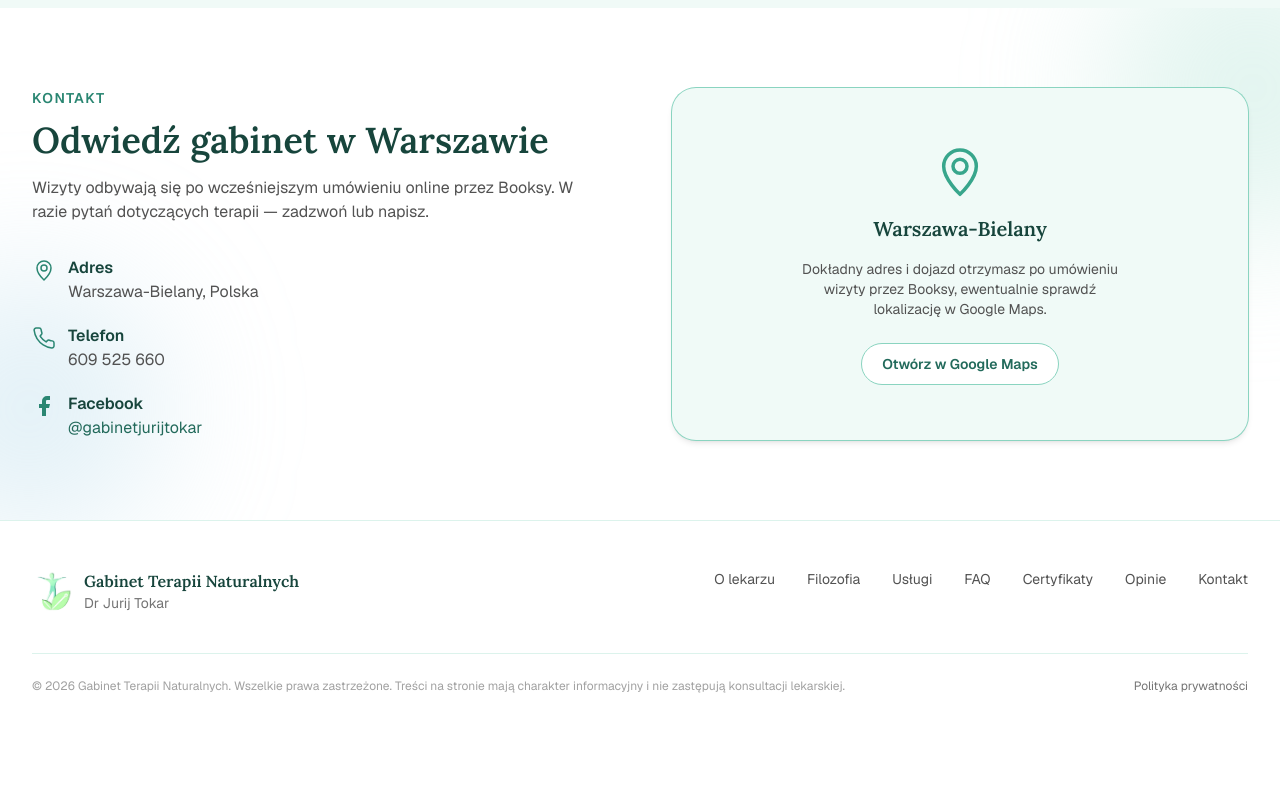
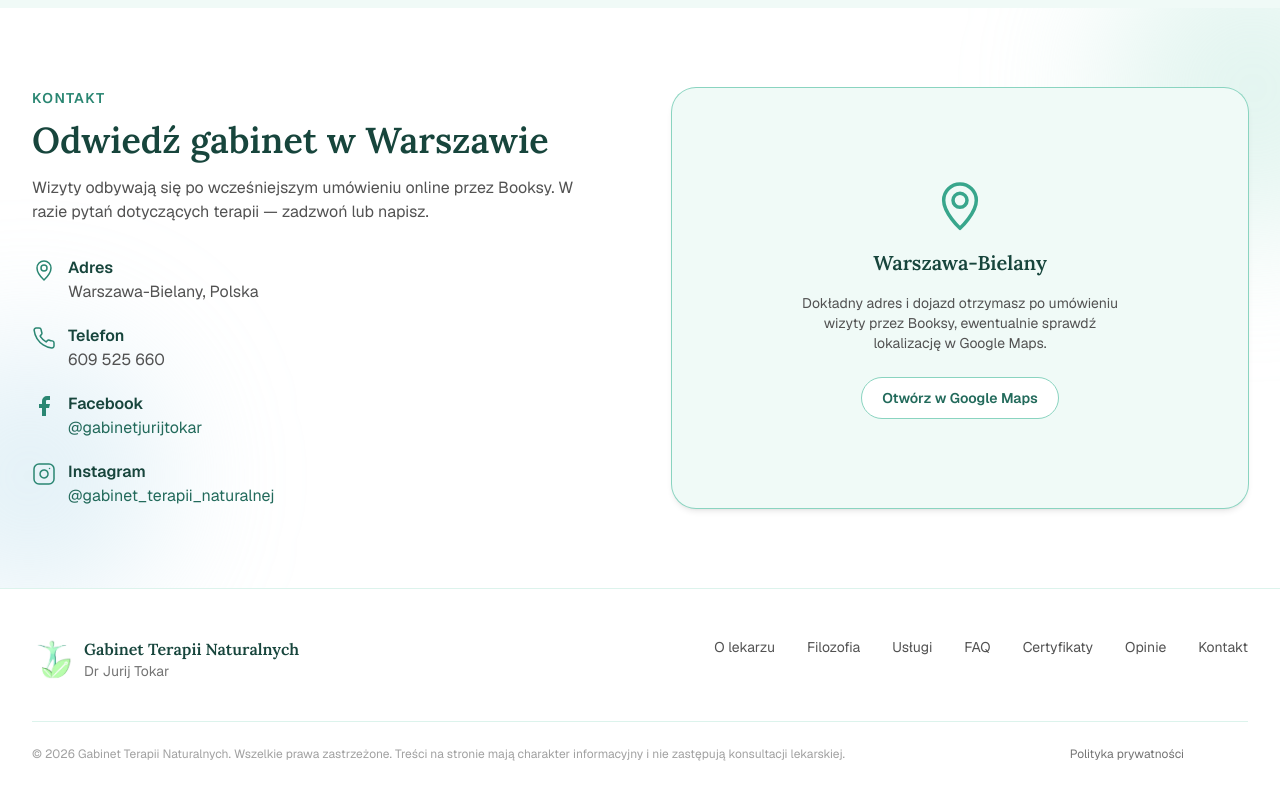
Before and after one commit to Lucazmonteiro/site-YURI, a Next.js app: page / in a window 1280 px wide. Shown: the part 6007-6807 px from the top of the page. Before the commit the page ends 6749 px from the top, so only its background shows below. Built offline with nearby package versions, Linux system fonts and the light colour scheme.

Commit message:
feat: add back-to-top button, fix footer layout overlap, and add official instagram link

```diff
--- a/src/app/layout.tsx
+++ b/src/app/layout.tsx
@@ -4,6 +4,7 @@ import { Lora } from "next/font/google";
 import { headers } from "next/headers";
 import Header from "@/components/layout/header";
 import Footer from "@/components/layout/footer";
+import BackToTop from "@/components/ui/back-to-top";
 import { siteConfig } from "@/lib/site-config";
 import "./globals.css";
 
@@ -73,7 +74,7 @@ const jsonLd = {
     "@type": "Physician",
     name: siteConfig.doctorName,
   },
-  sameAs: [siteConfig.facebook],
+  sameAs: [siteConfig.facebook, siteConfig.instagram],
 };
 
 export default async function RootLayout({
@@ -97,6 +98,7 @@ export default async function RootLayout({
         <Header />
         <main className="flex-1">{children}</main>
         <Footer />
+        <BackToTop />
       </body>
     </html>
   );
--- a/src/app/polityka-prywatnosci/page.tsx
+++ b/src/app/polityka-prywatnosci/page.tsx
@@ -120,10 +120,10 @@ export default function PolitykaPrywatnosciPage() {
             6. Odnośniki do serwisów zewnętrznych
           </h2>
           <p className="mt-3 leading-relaxed text-neutral-700">
-            Strona zawiera odnośniki do profilu Facebook oraz do platformy
-            Booksy. Po przejściu na te serwisy obowiązują ich własne,
-            niezależne od niniejszego dokumentu, polityki prywatności i
-            regulaminy.
+            Strona zawiera odnośniki do profili Facebook i Instagram oraz do
+            platformy Booksy. Po przejściu na te serwisy obowiązują ich
+            własne, niezależne od niniejszego dokumentu, polityki prywatności
+            i regulaminy.
           </p>
         </div>
 
--- a/src/components/layout/footer.tsx
+++ b/src/components/layout/footer.tsx
@@ -37,7 +37,7 @@ export default function Footer() {
           </nav>
         </div>
 
-        <div className="mt-10 flex flex-col gap-3 border-t border-brand-100 pt-6 text-xs text-neutral-400 sm:flex-row sm:items-center sm:justify-between">
+        <div className="mt-10 flex flex-col gap-3 border-t border-brand-100 pb-10 pt-6 text-xs text-neutral-400 sm:flex-row sm:items-center sm:justify-between sm:pb-0 sm:pr-16">
           <p>
             © {new Date().getFullYear()} {siteConfig.name}. Wszelkie prawa
             zastrzeżone. Treści na stronie mają charakter informacyjny i nie
--- a/src/components/sections/contact.tsx
+++ b/src/components/sections/contact.tsx
@@ -66,6 +66,25 @@ export default function Contact() {
                 </dd>
               </div>
             </div>
+            <div className="flex items-start gap-3">
+              <svg aria-hidden="true" xmlns="http://www.w3.org/2000/svg" viewBox="0 0 24 24" fill="none" stroke="currentColor" strokeWidth={1.5} className="mt-0.5 h-6 w-6 shrink-0 text-brand-600">
+                <rect x="2" y="2" width="20" height="20" rx="5" />
+                <path d="M16 11.37A4 4 0 1112.63 8 4 4 0 0116 11.37zM17.5 6.5h.01" strokeLinecap="round" strokeLinejoin="round" />
+              </svg>
+              <div>
+                <dt className="font-semibold text-brand-900">Instagram</dt>
+                <dd>
+                  <a
+                    href={siteConfig.instagram}
+                    target="_blank"
+                    rel="noopener noreferrer"
+                    className="text-brand-700 hover:underline"
+                  >
+                    {siteConfig.instagramHandle}
+                  </a>
+                </dd>
+              </div>
+            </div>
           </dl>
         </div>
 
--- /dev/null
+++ b/src/components/ui/back-to-top.tsx
@@ -0,0 +1,50 @@
+"use client";
+
+import { useEffect, useState } from "react";
+
+const SCROLL_THRESHOLD = 400;
+
+export default function BackToTop() {
+  const [visible, setVisible] = useState(false);
+
+  useEffect(() => {
+    const handleScroll = () => {
+      setVisible(window.scrollY > SCROLL_THRESHOLD);
+    };
+
+    handleScroll();
+    window.addEventListener("scroll", handleScroll, { passive: true });
+    return () => window.removeEventListener("scroll", handleScroll);
+  }, []);
+
+  const handleClick = () => {
+    window.scrollTo({ top: 0, behavior: "smooth" });
+  };
+
+  return (
+    <button
+      type="button"
+      onClick={handleClick}
+      aria-label="Wróć na górę strony"
+      className={`fixed bottom-6 right-4 z-40 flex h-11 w-11 items-center justify-center rounded-full bg-brand-600 text-white shadow-lg transition-all duration-300 hover:bg-brand-700 focus-visible:outline-2 focus-visible:outline-offset-2 focus-visible:outline-brand-500 sm:bottom-8 sm:right-6 ${
+        visible
+          ? "translate-y-0 opacity-100"
+          : "pointer-events-none translate-y-3 opacity-0"
+      }`}
+    >
+      <svg
+        aria-hidden="true"
+        xmlns="http://www.w3.org/2000/svg"
+        viewBox="0 0 24 24"
+        fill="none"
+        stroke="currentColor"
+        strokeWidth={2}
+        strokeLinecap="round"
+        strokeLinejoin="round"
+        className="h-5 w-5"
+      >
+        <path d="M12 19V5M5 12l7-7 7 7" />
+      </svg>
+    </button>
+  );
+}
--- a/src/lib/site-config.ts
+++ b/src/lib/site-config.ts
@@ -24,6 +24,8 @@ export const siteConfig = {
   },
   facebook: "https://www.facebook.com/gabinetjurijtokar/",
   facebookHandle: "@gabinetjurijtokar",
+  instagram: "https://www.instagram.com/gabinet_terapii_naturalnej",
+  instagramHandle: "@gabinet_terapii_naturalnej",
   bookingUrl: BOOKSY_URL,
 } as const;
 
```
Also changed, not shown: 1 other file (tests, documents, lock files or other folders).
